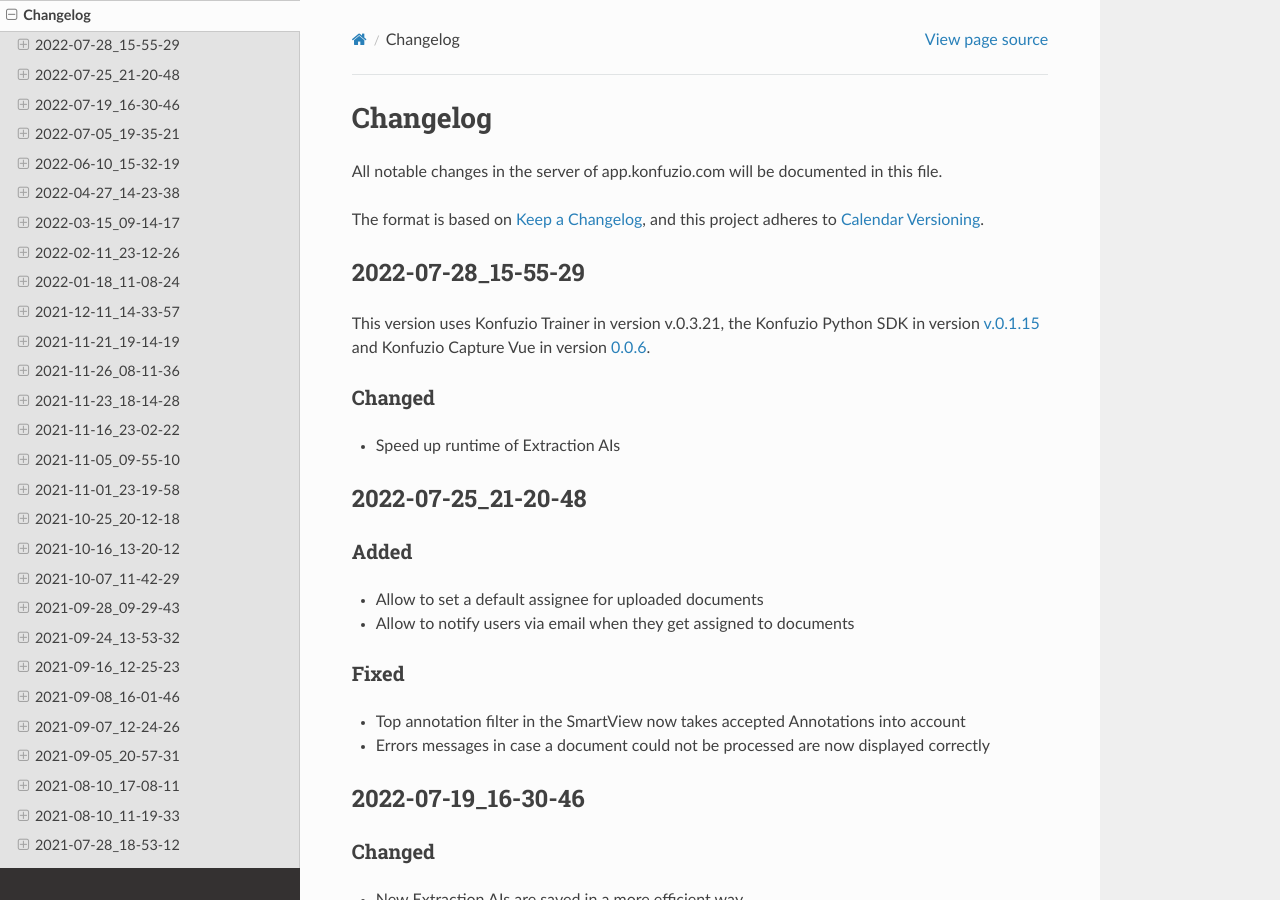
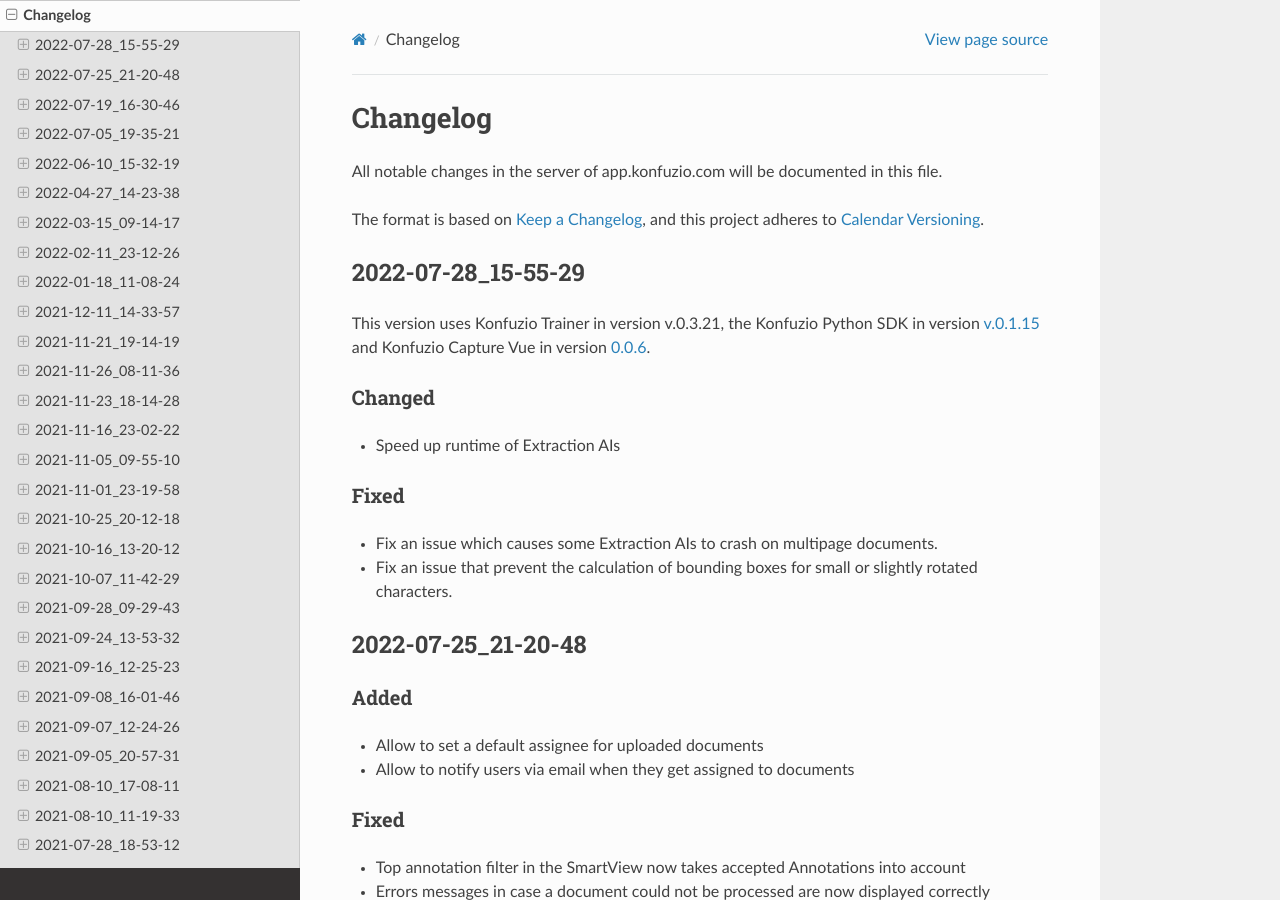
Before and after one commit to konfuzio-ai/konfuzio-sdk, a Sphinx documentation site: the page built from docs/web/changelog_app.md, in a window 1280 px wide and 900 px high. Built offline with Sphinx 7.4.7 and the Read the Docs theme 2.0.0, drawn with Linux system fonts in a browser that asks for light colours.

Commit message:
Update changelog_app.md

```diff
--- a/docs/web/changelog_app.md
+++ b/docs/web/changelog_app.md
@@ -16,6 +16,10 @@
 
 ### Changed
 - Speed up runtime of Extraction AIs
+
+### Fixed
+- Fix an issue which causes some Extraction AIs to crash on multipage documents.
+- Fix an issue that prevent the calculation of bounding boxes for small or slightly rotated characters.
 
 ## 2022-07-25_21-20-48
 
```
